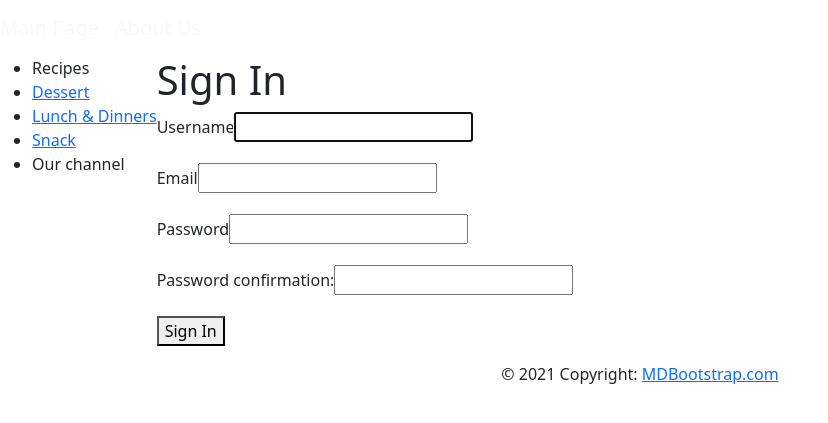
After one commit to IrinaPanov/django-recipebook, a Django app: page /signin/ in a window 1280 px wide. The commit adds this page. Shown: the top 423 px of the page, without its empty margins (0-828 px from the left). Run offline with Django 3.2, Linux system fonts and the light colour scheme; data comes from the database, SQL or seed files in the repository.

Commit message:
user_registration

```diff
--- a/recipesite/resbook/forms.py
+++ b/recipesite/resbook/forms.py
@@ -1,4 +1,5 @@
 from django import forms
+from django.contrib.auth.forms import UserCreationForm
 from django.core.exceptions import ValidationError
 
 from .models import *
@@ -20,3 +21,20 @@ class AddPostForm(forms.ModelForm):
         if len(title) > 200:
             raise ValidationError('Max length 200')
         return title
+
+
+class RegisterUserForm(UserCreationForm):
+    username = forms.CharField(label='Username', widget=forms.TextInput(attrs={'class': 'form-input'}))
+    email = forms.EmailField(label='Email', widget=forms.EmailInput(attrs={'class': 'form-input'}))
+    password1 = forms.CharField(label='Password', widget=forms.PasswordInput(attrs={'class': 'form-input'}))
+    password2 = forms.CharField(label='Password confirmation: ',
+                                widget=forms.PasswordInput(attrs={'class': 'form-input'}))
+
+    class Meta:
+        model = User
+        fields = ('username', 'email', 'password1', 'password2')
+        widgets = {
+            'username': forms.TextInput(attrs={'class': 'form-input'}),
+            'password1': forms.PasswordInput(attrs={'class': 'form-input'}),
+            'password2': forms.PasswordInput(attrs={'class': 'form-input'}),
+        }
--- a/recipesite/resbook/templates/resbook/base.html
+++ b/recipesite/resbook/templates/resbook/base.html
@@ -27,7 +27,7 @@
                 <a class="nav-link text-light" href="{% url 'login' %}">Log In</a>
             </li>
             <li class="nav-item">
-                <a class="nav-link text-light" href="#">Sign In</a>
+                <a class="nav-link text-light" href="{% url 'signin' %}">Sign In</a>
             </li>
 
         </ul>
--- /dev/null
+++ b/recipesite/resbook/templates/resbook/signin.html
@@ -0,0 +1,14 @@
+{% extends 'resbook/base.html' %}
+
+{% block content %}
+<h1>{{ title }}</h1>
+
+<form method="post">
+    {% csrf_token %}
+    {% for f in form %}
+    <p><label class="form-label" for="{{ f.id_for_label }}">{{ f.label }}</label>{{ f }}</p>
+    <div class="form-error">{{ f.errors }}</div>
+    {% endfor %}
+    <button type="submit">Sign In</button>
+</form>
+{% endblock %}
--- a/recipesite/resbook/urls.py
+++ b/recipesite/resbook/urls.py
@@ -8,6 +8,7 @@ urlpatterns = [
     url(r'^$', RecipesHome.as_view(), name='home'),
     url(r'about/', views.about, name='about'),
     url(r'login/', views.login, name='login'),
+    url(r'signin/', RegisterUser.as_view(), name='signin'),
     url(r'addpage/', AddPage.as_view(), name='addpage'),
     path('post/<slug:post_slug>/', ShowPost.as_view(), name='post'),
     path('category/<slug:cat_slug>/', RecipesCategory.as_view(), name='category'),
--- a/recipesite/resbook/views.py
+++ b/recipesite/resbook/views.py
@@ -1,3 +1,4 @@
+from django.contrib.auth.forms import UserCreationForm
 from django.contrib.auth.mixins import LoginRequiredMixin
 from django.http import HttpResponse, HttpResponseNotFound
 from django.shortcuts import render
@@ -76,3 +77,14 @@ class AddPage(LoginRequiredMixin, DataMixin, CreateView):
         context = super().get_context_data(**kwargs)
         c_def = self.get_user_context(title="Add Recipe")
         return dict(list(context.items()) + list(c_def.items()))
+
+
+class RegisterUser(DataMixin, CreateView):
+    form_class = RegisterUserForm
+    template_name = 'resbook/signin.html'
+    success_url = reverse_lazy('login')
+
+    def get_context_data(self, *, object_list=None, **kwargs):
+        context = super().get_context_data(**kwargs)
+        c_def = self.get_user_context(title="Sign In")
+        return dict(list(context.items()) + list(c_def.items()))
```
